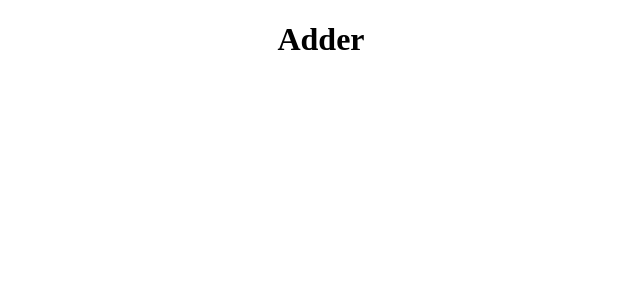
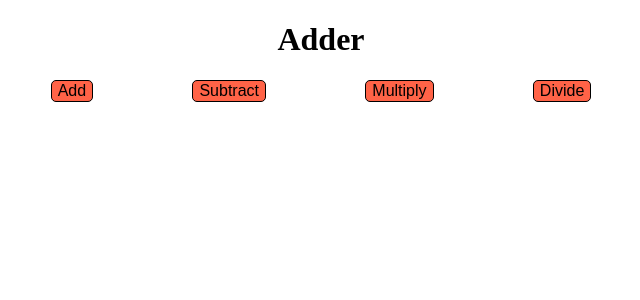
Before and after one commit to mohd-anas-ansari/calculator-react, a React (Create React App) app: page / in a window 1280 px wide. Shown: the top 300 px of the page, without its empty margins (319-959 px from the left). Built offline with nearby package versions, Linux system fonts and the light colour scheme.

Commit message:
Add main-page structure

```diff
--- a/src/App.css
+++ b/src/App.css
@@ -1,3 +1,17 @@
 .App {
   text-align: center;
 }
+
+.buttons-container {
+  margin: 0 auto;
+  width: 50vw;
+  display: flex;
+  justify-content: space-around;
+}
+.buttons-container button {
+  font-size: 1rem;
+  background-color: tomato;
+  outline: none;
+  border: 1px solid black;
+  border-radius: 5px;
+}
--- a/src/App.js
+++ b/src/App.js
@@ -5,6 +5,12 @@ function App() {
   return (
     <div className="App">
       <h1>Adder</h1>
+      <div className='buttons-container'>
+      <button>Add</button>
+      <button>Subtract</button>
+      <button>Multiply</button>
+      <button>Divide</button>
+      </div>
     </div>
   );
 }
```
